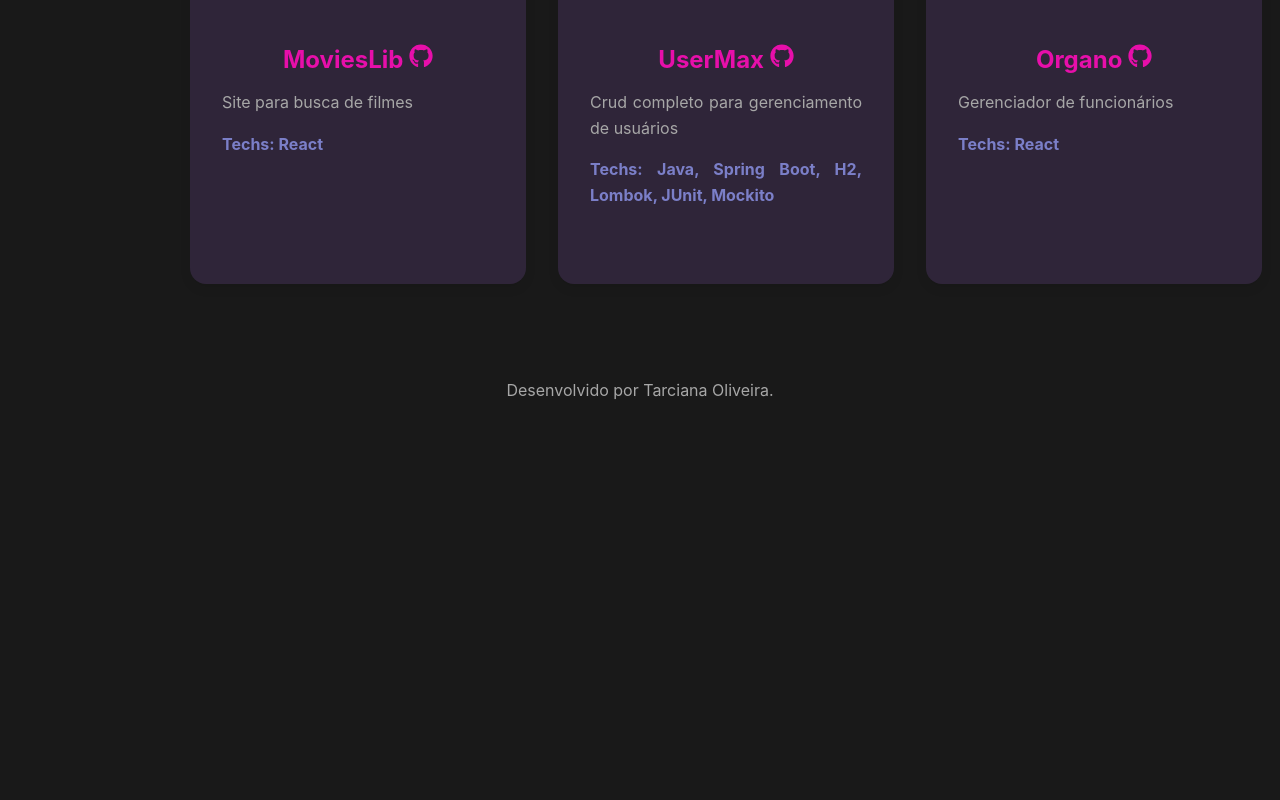
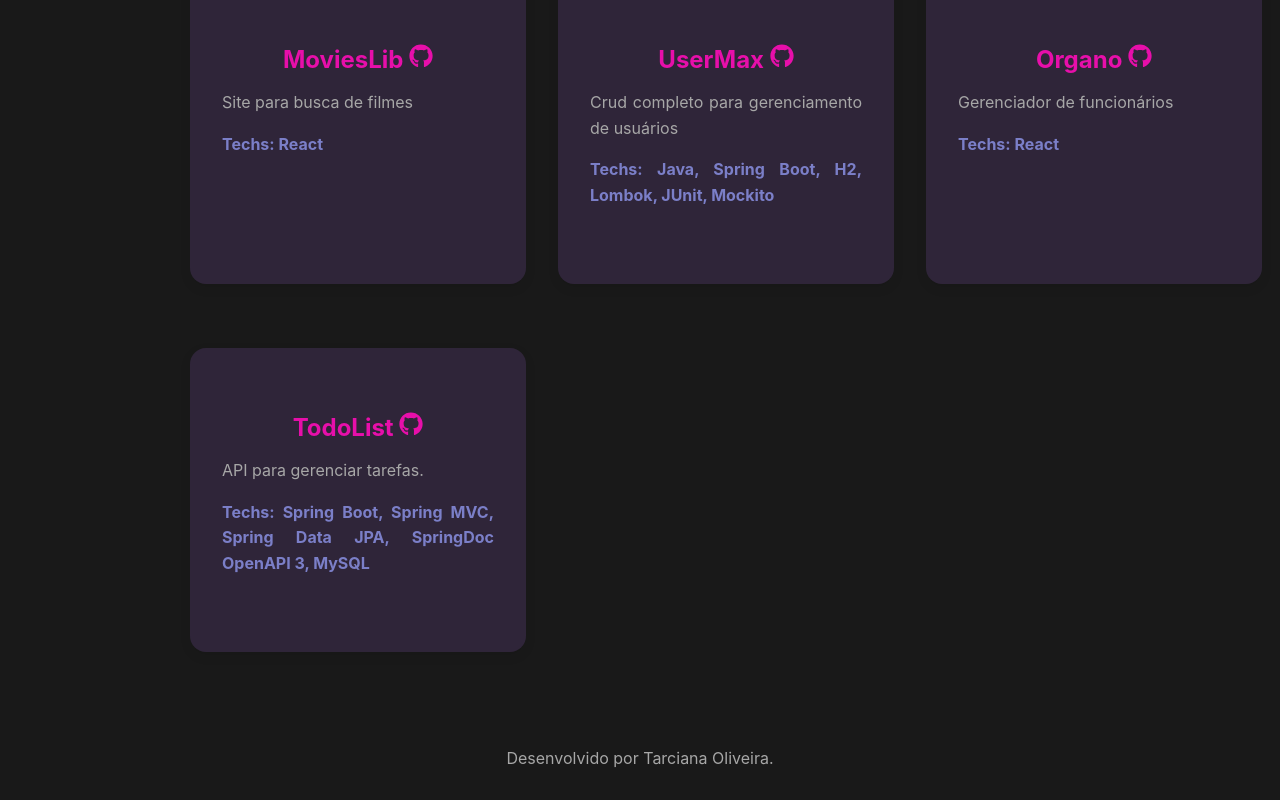
Before and after one commit to tarciana23/portifolio-tarciana, a React (Vite) app: page /projetos in a window 1280 px wide. Shown: the part 592-1392 px from the top of the page. Before the commit the page ends 1024 px from the top, so only its background shows below. Built offline with nearby package versions, Linux system fonts and the light colour scheme.

Commit message:
feat: adição do projeto todolist

```diff
--- a/src/Pages/Projetos/index.tsx
+++ b/src/Pages/Projetos/index.tsx
@@ -101,6 +101,14 @@ export default function Projetos() {
           ]}
           link="https://github.com/tarciana23/organo.git"
         />
+        <Projeto
+          nome="TodoList"
+          descricao="API para gerenciar tarefas."
+          techs={[
+            "Spring Boot","Spring MVC","Spring Data JPA","SpringDoc OpenAPI 3","MySQL"
+          ]}
+          link="https://github.com/tarciana23/todo-list.git"
+        />
       </div>
     </SecaoTechs>
   );
```
